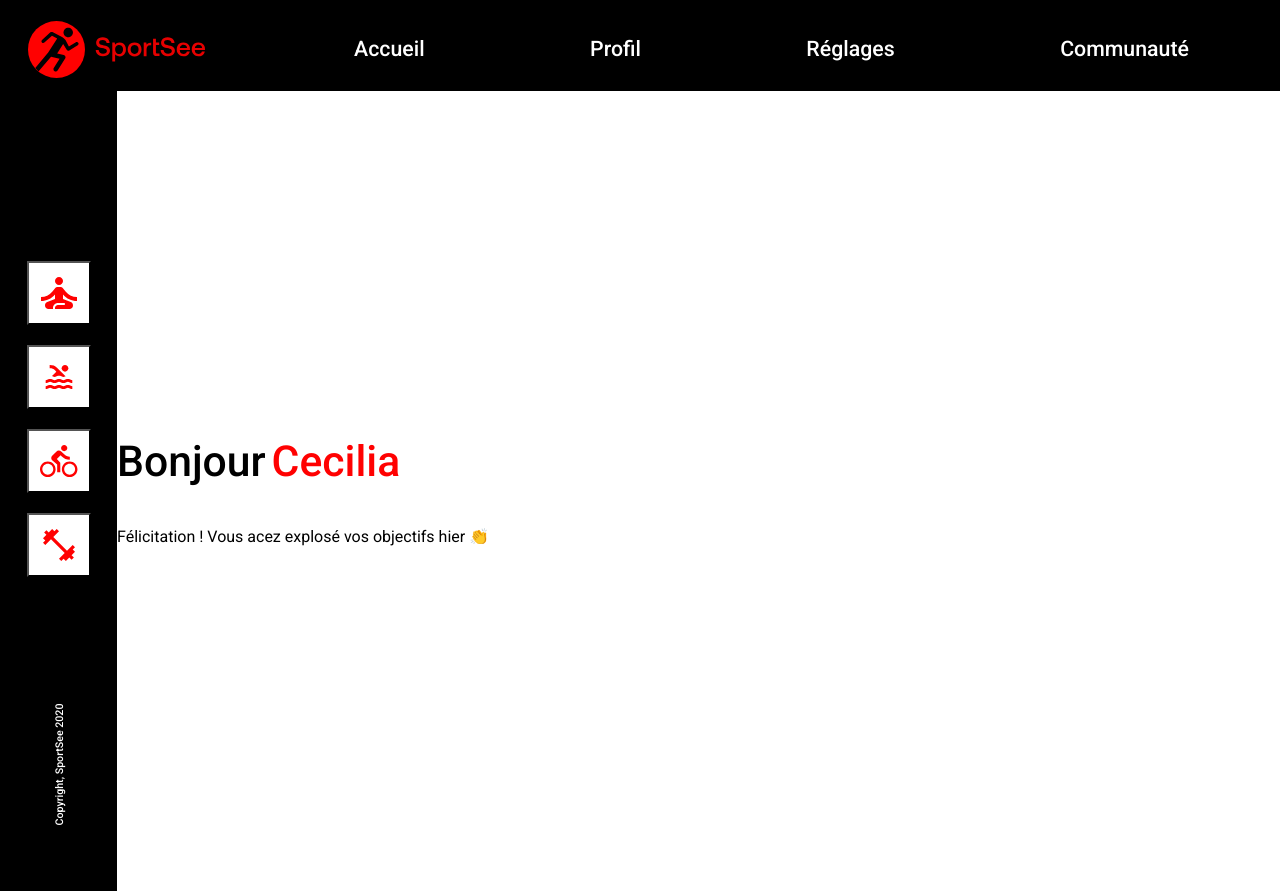
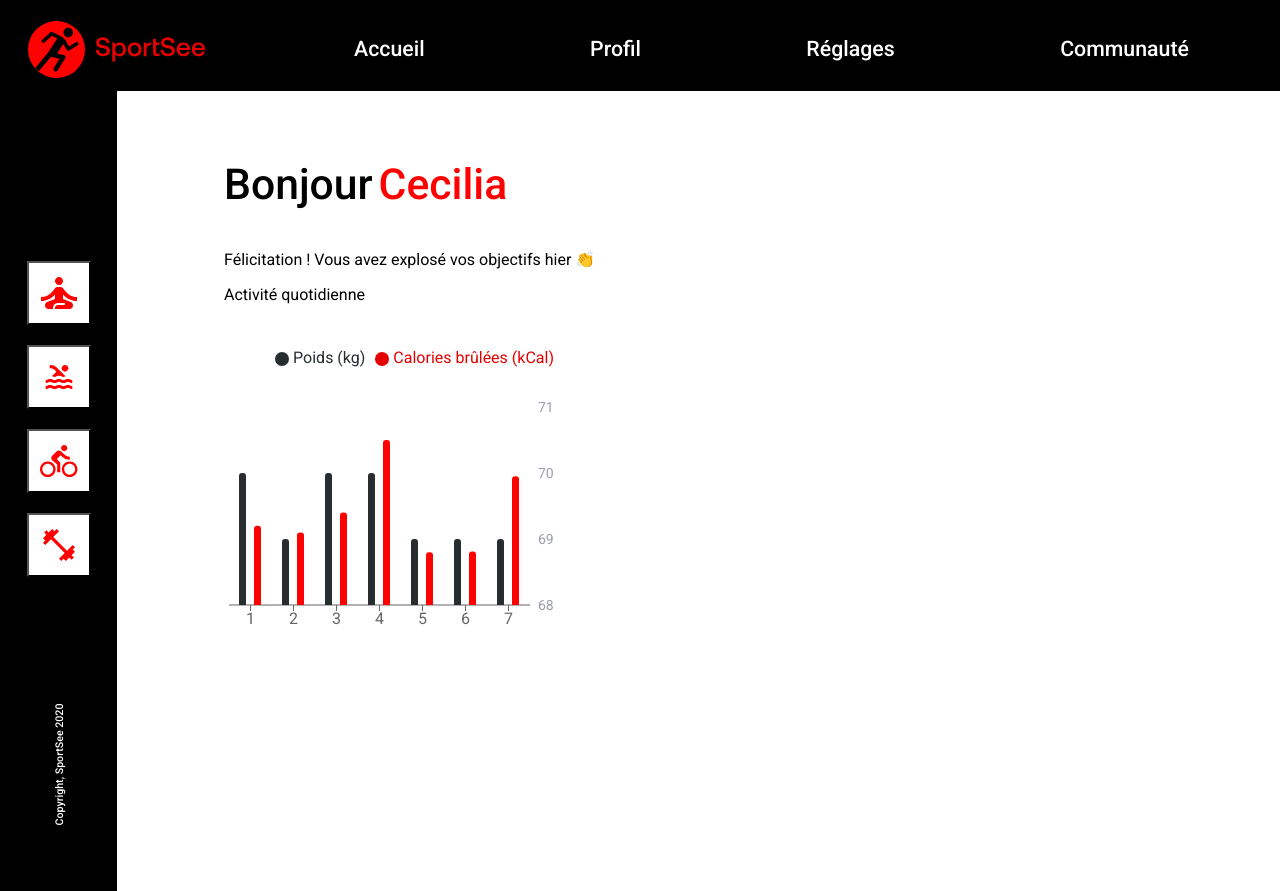
Before and after one commit to Alexandre-Puech/sportsee-OpenClassrooms, a React (Vite) app: page / in a window 1280 px wide. Built offline with nearby package versions, Linux system fonts and the light colour scheme.

Commit message:
Feat: US11: Added daily activity barchart

```diff
--- a/src/App.jsx
+++ b/src/App.jsx
@@ -4,6 +4,7 @@ import Header from "./components/Header";
 import Sidebar from "./components/Sidebar";
 import Title from "./components/Title";
 import { USER_MAIN_DATA } from "./data/data.js";
+import Barchart from "./components/Barchart.jsx";
 
 function App() {
   const userId = 18;
@@ -15,9 +16,10 @@ function App() {
     <Layout header={<Header />} sidebar={<Sidebar />}>
       <Title
         name={userData.userInfos.firstName}
-        subtitle="Félicitation ! Vous acez explosé vos objectifs hier 👏"
+        subtitle="Félicitation ! Vous avez explosé vos objectifs hier 👏"
+        // A remplacer par un message en fonction du résultat réel de la veille
       />
-      {/* A remplacer par un message en fonction du résultat réel de la veille */}
+      <Barchart />
     </Layout>
   );
 }
--- /dev/null
+++ b/src/components/Barchart.jsx
@@ -0,0 +1,109 @@
+import {
+  BarChart,
+  XAxis,
+  YAxis,
+  Tooltip,
+  Legend,
+  Bar,
+  ResponsiveContainer,
+} from "recharts";
+import { USER_ACTIVITY } from "../data/data";
+
+const CustomTooltip = ({ active, payload }) => {
+  if (active && payload && payload.length === 2) {
+    const kilo = payload.find((p) => p.dataKey === "kilogram")?.value;
+    const cal = payload.find((p) => p.dataKey === "calories")?.value;
+
+    return (
+      <div
+        style={{
+          background: "#E60000",
+          padding: "10px",
+          color: "#fff",
+          fontSize: 12,
+          textAlign: "center",
+        }}
+      >
+        <p>{`${kilo}kg`}</p>
+        <p>{`${cal}Kcal`}</p>
+      </div>
+    );
+  }
+  return null;
+};
+
+function Barchart() {
+  const userId = 18;
+  const userData = USER_ACTIVITY.find((user) => user.userId === userId);
+  if (!userData) {
+    return <div>Error: User not found</div>;
+  }
+  const sessions = userData.sessions.map((session, index) => ({
+    ...session,
+    dayNumber: index + 1,
+  }));
+
+  const kilograms = sessions.map((s) => s.kilogram);
+  const minKg = Math.min(...kilograms);
+  const maxKg = Math.max(...kilograms);
+
+  return (
+    <div className="barchart-container">
+      <p>Activité quotidienne</p>
+      <ResponsiveContainer width="100%" height={320}>
+        <BarChart data={sessions} barSize={7} barGap={8}>
+          <XAxis dataKey="dayNumber" />
+          <YAxis
+            yAxisId="left"
+            domain={[minKg - 1, maxKg + 1]}
+            allowDecimals={false}
+            orientation="right"
+            tickLine={false}
+            axisLine={false}
+            tick={{ fill: "#9B9EAC", fontSize: 14 }}
+          />
+          <YAxis yAxisId="right" orientation="right" hide />
+          <Tooltip content={<CustomTooltip />} />
+          <Legend
+            verticalAlign="top"
+            align="right"
+            iconType="circle"
+            payload={[
+              {
+                value: "Poids (kg)",
+                type: "circle",
+                id: "kg",
+                color: "#282D30",
+              },
+              {
+                value: "Calories brûlées (kCal)",
+                type: "circle",
+                id: "cal",
+                color: "#E60000",
+              },
+            ]}
+            wrapperStyle={{
+              marginTop: 23,
+              marginRight: 26,
+              marginLeft: 0,
+              paddingBottom: 64,
+            }}
+          />
+          <Bar
+            yAxisId="left"
+            dataKey="kilogram"
+            fill="#282d30"
+            radius={[3, 3, 0, 0]}
+          />
+          <Bar
+            yAxisId="right"
+            dataKey="calories"
+            fill="#ff0101"
+            radius={[3, 3, 0, 0]}
+          />
+        </BarChart>
+      </ResponsiveContainer>
+    </div>
+  );
+}
+export default Barchart;
--- a/src/data/data.js
+++ b/src/data/data.js
@@ -31,7 +31,7 @@ export const USER_MAIN_DATA = [
   },
 ];
 
-const USER_ACTIVITY = [
+export const USER_ACTIVITY = [
   {
     userId: 12,
     sessions: [
@@ -114,7 +114,7 @@ const USER_ACTIVITY = [
   },
 ];
 
-const USER_AVERAGE_SESSIONS = [
+export const USER_AVERAGE_SESSIONS = [
   {
     userId: 12,
     sessions: [
@@ -183,7 +183,7 @@ const USER_AVERAGE_SESSIONS = [
   },
 ];
 
-const USER_PERFORMANCE = [
+export const USER_PERFORMANCE = [
   {
     userId: 12,
     kind: {
--- a/src/styles/css/App.css
+++ b/src/styles/css/App.css
@@ -7,7 +7,11 @@
   .appLayout .layout-body {
     display: flex;
     height: 100%;
-    align-items: center;
+  }
+  .appLayout .content {
+    display: flex;
+    flex-direction: column;
+    margin: 68px 90px 86px 107px;
   }
 }
 
--- a/src/styles/css/Title.css
+++ b/src/styles/css/Title.css
@@ -1,3 +1,4 @@
+@media (min-width: 1024px) and (min-height: 780px) {
   .title {
     display: flex;
     flex-direction: column;
@@ -24,5 +25,6 @@
     font-size: 1rem;
     margin: 0;
   }
+}
 
 /*# sourceMappingURL=Title.css.map */
--- a/src/styles/sass/App.scss
+++ b/src/styles/sass/App.scss
@@ -9,7 +9,11 @@
     .layout-body {
       display: flex;
       height: 100%;
-      align-items: center;
+    }
+    .content {
+      display: flex;
+      flex-direction: column;
+      margin: 68px 90px 86px 107px;
     }
   }
 }
--- a/src/styles/sass/Title.scss
+++ b/src/styles/sass/Title.scss
@@ -1,6 +1,7 @@
 @import "variables";
 @import "mixins";
 
+@media (min-width: 1024px) and (min-height: 780px) {
   .title {
     display: flex;
     flex-direction: column;
@@ -25,3 +26,4 @@
       margin: 0;
     }
   }
+}
```
Also changed, not shown: 2 other files (tests, documents, lock files or other folders). Lines whose indentation alone changed are shown as unchanged.
